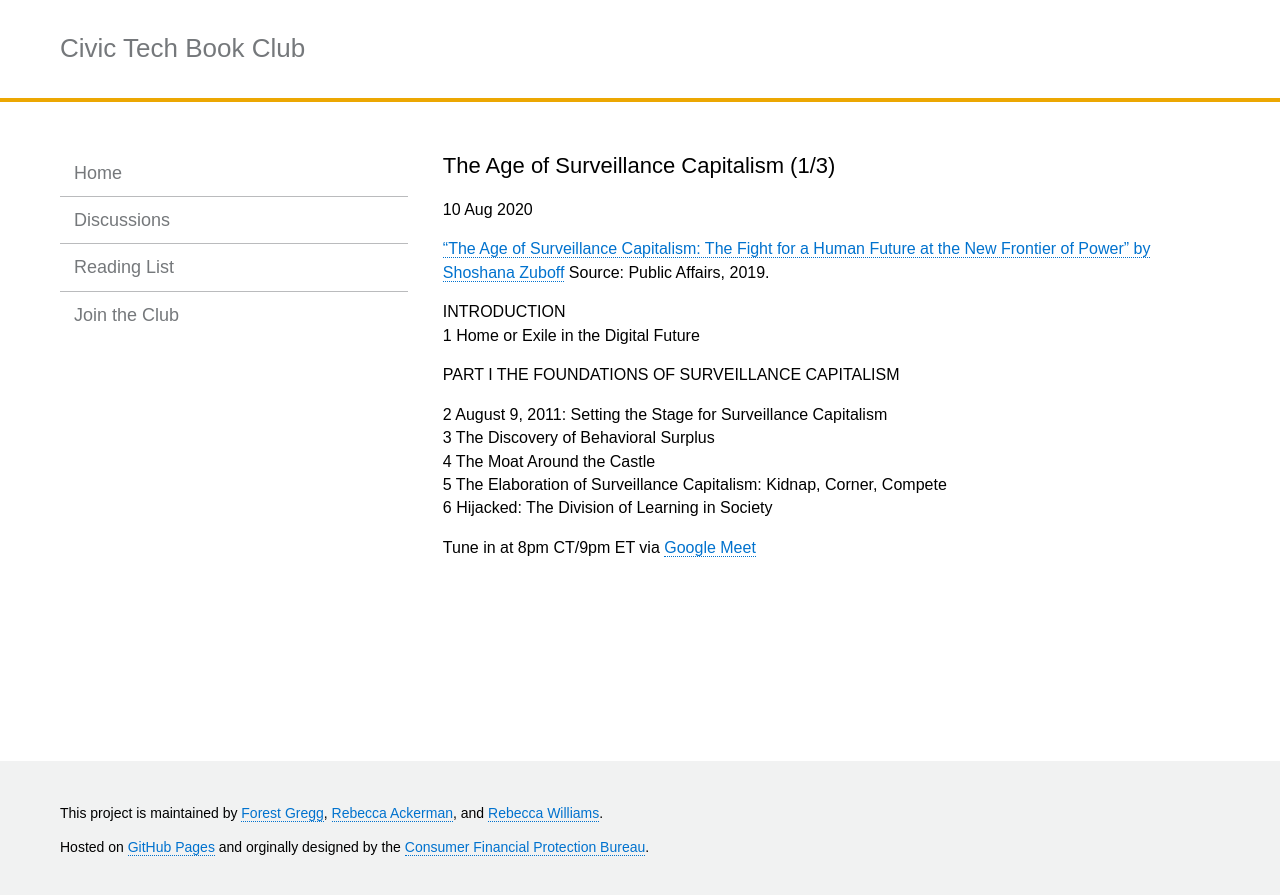
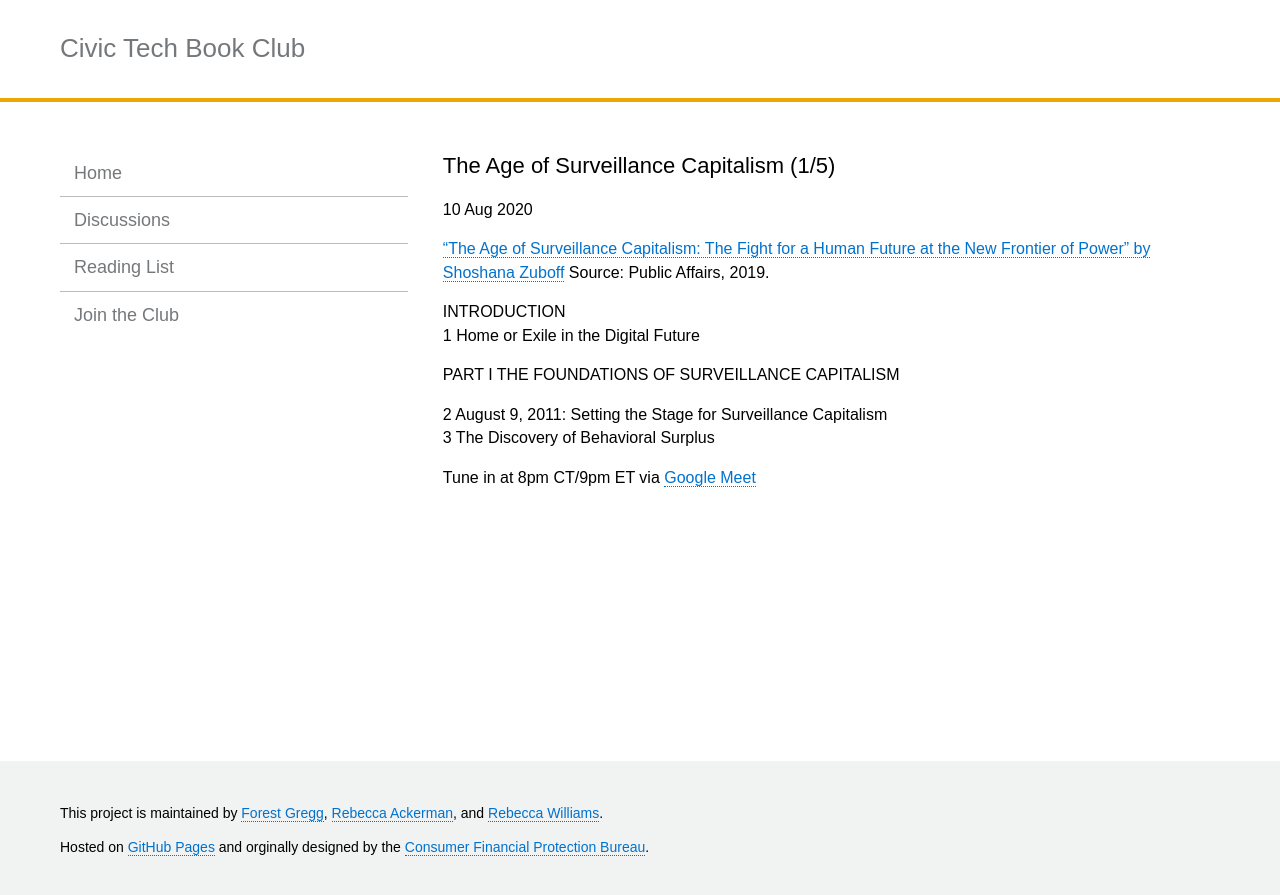
Before and after one commit to rebeccawilliams/bookclub, a Jekyll site: the page built from _posts/2020-08-10-the-age-of-surveillance-capitalism-part-1.md, in a window 1280 px wide. Shown: the top 895 px of the page. Built offline with Jekyll 4.4.1, drawn with Linux system fonts in a browser that asks for light colours.

Commit message:
Update 2020-08-10-the-age-of-surveillance-capitalism-part-1.md

```diff
--- a/_posts/2020-08-10-the-age-of-surveillance-capitalism-part-1.md
+++ b/_posts/2020-08-10-the-age-of-surveillance-capitalism-part-1.md
@@ -1,6 +1,6 @@
 ---
 layout: post
-title:  "The Age of Surveillance Capitalism (1/3)"
+title:  "The Age of Surveillance Capitalism (1/5)"
 date:   2020-08-10 21:00:00
 categories: jekyll update
 ---
@@ -14,8 +14,5 @@ PART I THE FOUNDATIONS OF SURVEILLANCE CAPITALISM
 
 2 August 9, 2011: Setting the Stage for Surveillance Capitalism
 3 The Discovery of Behavioral Surplus
-4 The Moat Around the Castle
-5 The Elaboration of Surveillance Capitalism: Kidnap, Corner, Compete
-6 Hijacked: The Division of Learning in Society
 
 Tune in at 8pm CT/9pm ET via [Google Meet](https://calendar.google.com/event?action=TEMPLATE&tmeid=Nm04c2UxaGdoN2c3ODJvOWFqcjBxdjE0dXYgd2lsbGlhbXMucmViZWNjYUBt&tmsrc=williams.rebecca%40gmail.com)
```
